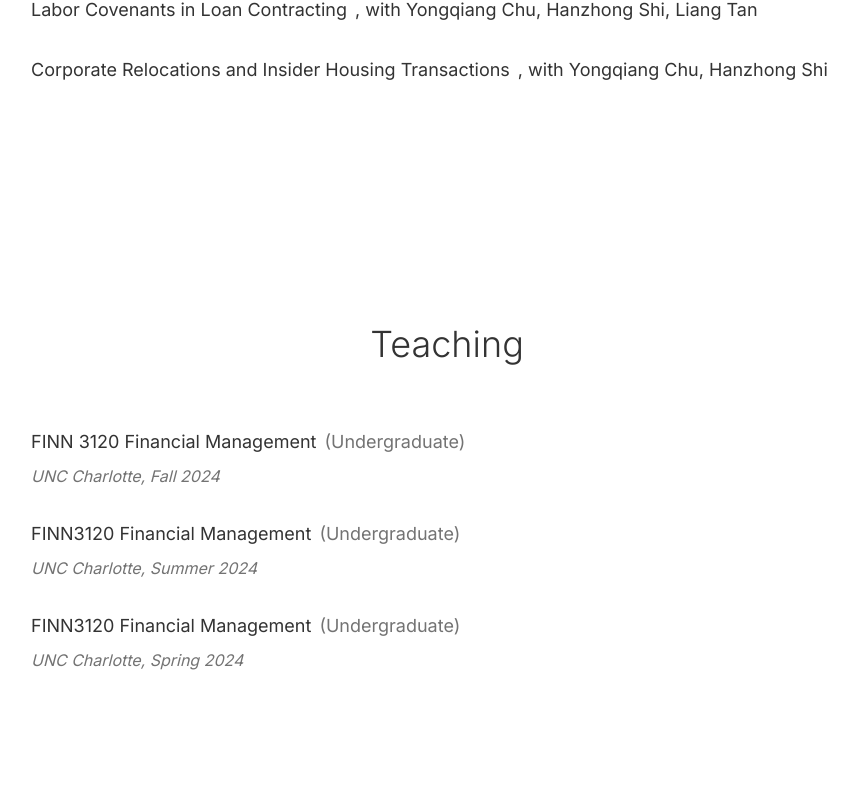
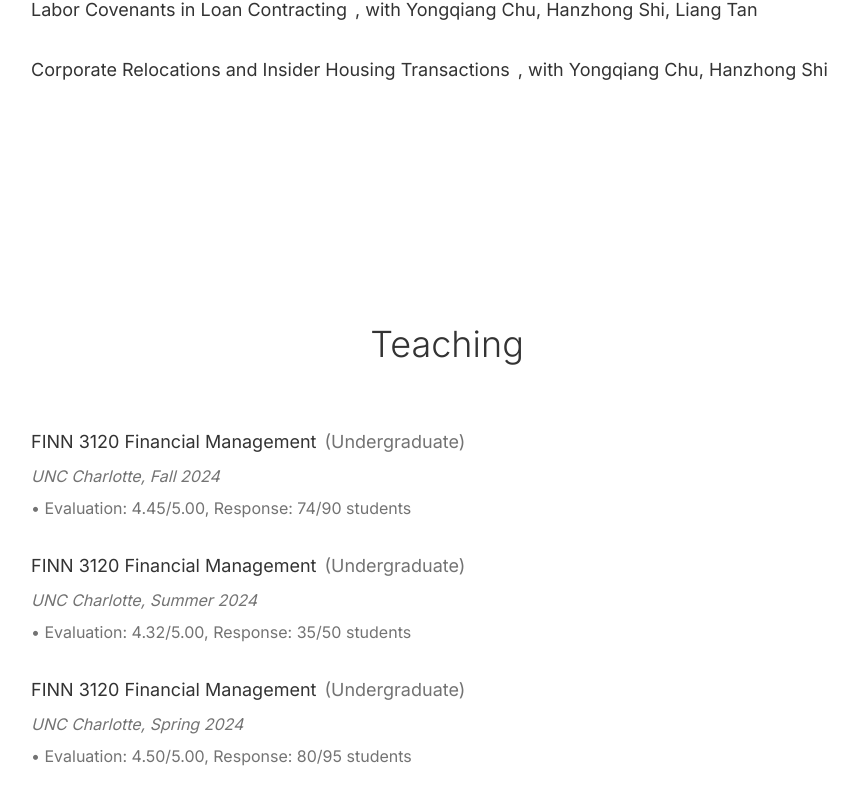
Before and after one commit to zixin-jiang/zixin-jiang.github.io, a React (Vite) app: page / in a window 1280 px wide. Shown: the part 1356-2160 px from the top of the page, without its empty margins (193-1051 px from the left). Built offline with nearby package versions, Linux system fonts and the light colour scheme; the HTML template or start-up script is replaced by a standard one.

Commit message:
Code edited in Lovable Code Editor

```diff
--- a/src/components/SimpleTeaching.tsx
+++ b/src/components/SimpleTeaching.tsx
@@ -4,19 +4,22 @@ const SimpleTeaching = () => {
       title: "FINN 3120 Financial Management",
       level: "Undergraduate",
       institution: "UNC Charlotte",
-      years: "Fall 2024"
+      years: "Fall 2024",
+      evaluation: "Evaluation: 4.45/5.00, Response: 74/90 students"
     },
     {
-      title: "FINN3120 Financial Management",
+      title: "FINN 3120 Financial Management",
       level: "Undergraduate",
       institution: "UNC Charlotte",
-      years: "Summer 2024"
+      years: "Summer 2024",
+      evaluation: "Evaluation: 4.32/5.00, Response: 35/50 students"
     },
     {
-      title: "FINN3120 Financial Management",
+      title: "FINN 3120 Financial Management",
       level: "Undergraduate",
       institution: "UNC Charlotte",
-      years: "Spring 2024"
+      years: "Spring 2024",
+      evaluation: "Evaluation: 4.50/5.00, Response: 80/95 students"
     }
   ];
 
@@ -42,6 +45,11 @@ const SimpleTeaching = () => {
                 <p className="text-muted-foreground italic">
                   {course.institution}, {course.years}
                 </p>
+                {course.evaluation && (
+                  <p className="text-muted-foreground">
+                    • {course.evaluation}
+                  </p>
+                )}
               </div>
             ))}
           </div>
```
